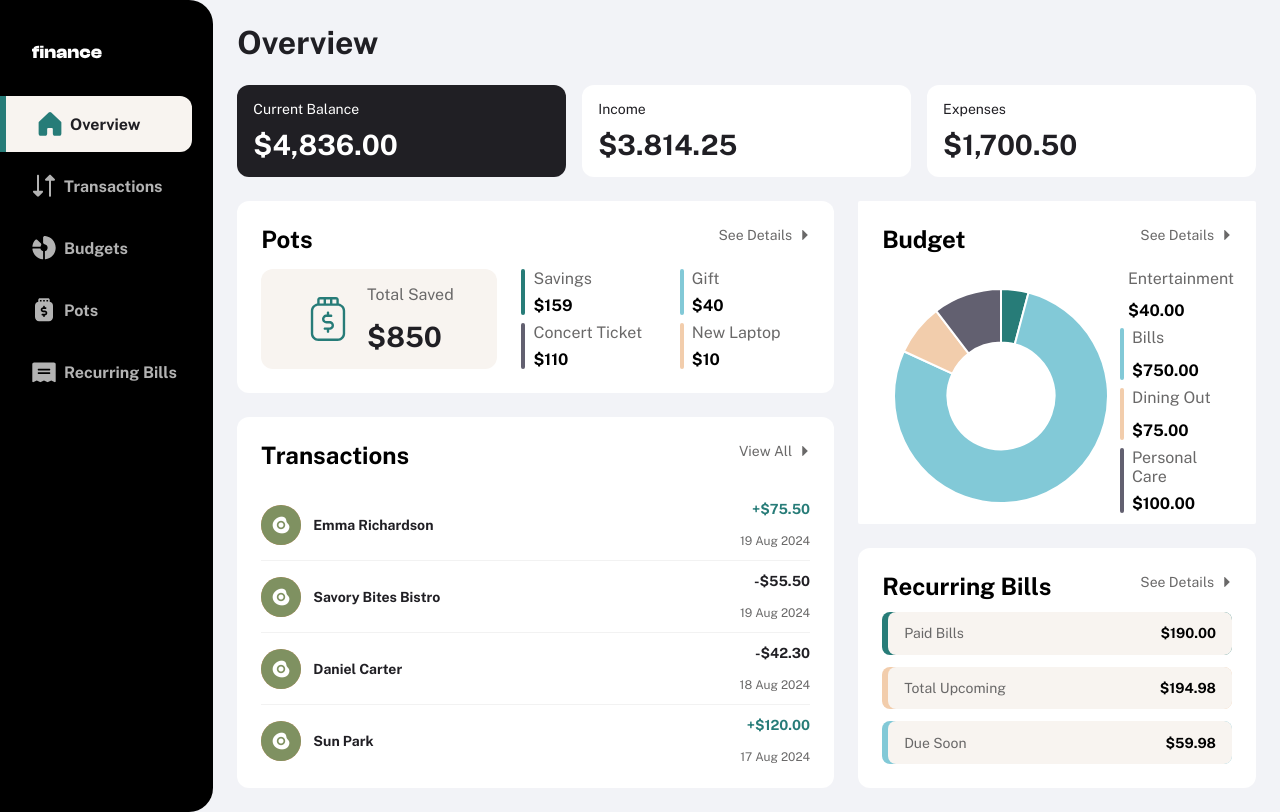
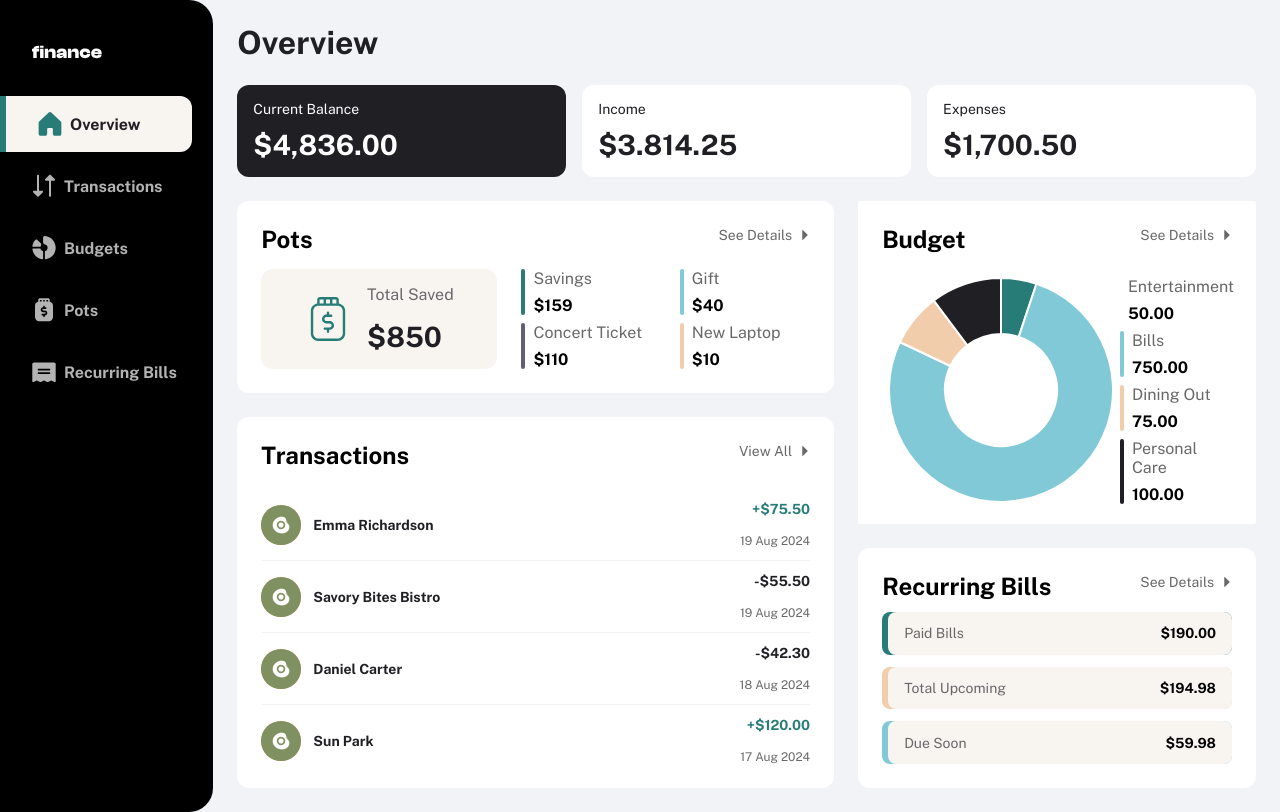
Before and after one commit to kwe92/personal-finance-app, a React (Create React App) app: page /home/Overview in a window 1280 px wide. Built offline with nearby package versions, Linux system fonts and the light colour scheme.

Commit message:
task: data now shared between oberview budget section and the budget view via context

```diff
--- a/src/features/budget/components/budget_summary.tsx
+++ b/src/features/budget/components/budget_summary.tsx
@@ -1,30 +1,61 @@
 import "./css/budget_summary.css";
 import { Doughnut } from "react-chartjs-2";
-import { Chart as ChartJS, registerables } from "chart.js";
 import { SpendingSummaryListTile } from "./spending_summary_list_tile";
 import { Divider } from "../../shared/components/divider";
+import { useBudgetData } from "../../shared/context/budget_context";
+import { useTransactionData } from "../../shared/context/transaction_context";
+import { useDoughnutChartData } from "../../shared/context/doughnut_chart_context";
 
-ChartJS.register(...registerables);
+// TODO: ensure that you are using real data
+
+// TODO: remove duplicated code
 
 export const BudgetSummary = (): JSX.Element => {
-  const options = {
-    layout: {
-      autoPadding: false,
-      padding: 0,
-      margin: 0,
+  const { budgets } = useBudgetData();
+
+  const { transactions } = useTransactionData();
+
+  const { doughnutChartOptions, doughnutChartData } = useDoughnutChartData();
+
+  // TODO: move to budget context
+  const maximumBudgetAmount = budgets?.reduce(
+    (accumulator, budget) => {
+      return (accumulator += budget.maximum);
     },
-  };
+    0 // initial accumulator value
+  );
 
-  const mockData = {
-    datasets: [
-      {
-        data: [40, 750, 75, 100],
+  // TODO: move to budget context
+  const budgetCategories = budgets?.map((budget) => budget.category);
 
-        backgroundColor: ["#277C78", "#82C9D7", "#F2CDAC", "#626070"],
-        hoverOffset: 4,
-      },
-    ],
-  };
+  // TODO: move to budget context
+  const filteredTransactionsByCategory = transactions?.filter((transaction) =>
+    budgetCategories?.includes(transaction.category)
+  );
+
+  // TODO: move to budget context
+  let expendedAmount = 0;
+
+  // TODO: move to budget context
+  // ensure that data is not undefined before iterating over
+  if (filteredTransactionsByCategory) {
+    filteredTransactionsByCategory.forEach(
+      (transaction) => (expendedAmount += transaction.amount)
+    );
+  }
+  // TODO: move to budget context
+  const latestBudgets = budgets?.slice(0, 4);
+
+  // get the latest budgets at most 4
+  const spendingSummaryListTiles = latestBudgets
+    ?.slice(0, 4)
+    .map((budget, i) => (
+      <>
+        <SpendingSummaryListTile budget={budget} />
+        {latestBudgets.length - 1 !== i ? <Divider /> : <></>}
+      </>
+    ));
+
   return (
     // Budget summary main container
     <div className="budget-summary-main">
@@ -32,8 +63,8 @@ export const BudgetSummary = (): JSX.Element => {
 
       <div className="budget-summary-chart-container">
         <Doughnut
-          options={options}
-          data={mockData}
+          options={doughnutChartOptions}
+          data={doughnutChartData}
           style={{ padding: "0px", marginBottom: "10px" }}
         />
       </div>
@@ -42,43 +73,15 @@ export const BudgetSummary = (): JSX.Element => {
 
         <div>
           {" "}
-          <p>$399.00 </p>
-          <p>of $975 limit</p>
+          <p>${Math.abs(expendedAmount).toFixed(2)} </p>
+          <p>of ${maximumBudgetAmount?.toFixed(2)} limit</p>
         </div>
       </div>
 
       {/* spending summary section */}
       <div className="budget-spending-summary">
         <p className="budget-summary-bold-text">Spending Summary</p>
-        <SpendingSummaryListTile
-          label="Bills"
-          maxAmount={750}
-          expendedAmount={150}
-          lineColor="#82C9D7"
-        />
-        <Divider />
-        <SpendingSummaryListTile
-          label="Dining Out"
-          expendedAmount={133}
-          maxAmount={75}
-          lineColor="#F2CDAC"
-        />
-
-        <Divider />
-        <SpendingSummaryListTile
-          label="Personal Care"
-          expendedAmount={40}
-          maxAmount={100}
-          lineColor="#626070"
-        />
-
-        <Divider />
-        <SpendingSummaryListTile
-          label="Entertainment"
-          expendedAmount={15}
-          maxAmount={50}
-          lineColor="#277C78"
-        />
+        {spendingSummaryListTiles}
       </div>
     </div>
   );
--- a/src/features/overview/components/css/overview-budget-section.css
+++ b/src/features/overview/components/css/overview-budget-section.css
@@ -12,7 +12,7 @@
     display: flex;
     width: 100%;
     height: 100%;
-    align-items: center;
+    align-items: start;
     justify-content: space-evenly;
     /* backgroundColor: lightskyblue; */
     padding-top: 24px;
@@ -32,7 +32,7 @@
     display: flex;
     flex-direction: column;
     width: 32%;
-    height: 244px;
+    /* height: 244px; */
     gap: 8px;
  /* backgroundColor: "lightcoral", */
 }
--- a/src/features/overview/components/css/overview_view_shared_styles.css
+++ b/src/features/overview/components/css/overview_view_shared_styles.css
@@ -32,7 +32,7 @@
 
 .colored-line-list-tile-vertical-line{
     width: 4px;
-    height: 100%;
+    /* height: 100%; */
     border-radius: 12px;
   }
 
--- a/src/features/overview/components/overview-budget-section.tsx
+++ b/src/features/overview/components/overview-budget-section.tsx
@@ -3,26 +3,41 @@ import "./css/overview-budget-section.css";
 import { Doughnut } from "react-chartjs-2";
 import OverviewSectionHeader from "./overview_section_header";
 import { ColoredLineListTile } from "./colored_line_list_tile";
-import { Chart as ChartJS, registerables } from "chart.js";
+import {
+  Chart as ChartJS,
+  CategoryScale,
+  LinearScale,
+  PointElement,
+  LineElement,
+  Title,
+  Tooltip,
+  Legend,
+  ArcElement,
+} from "chart.js";
 import { useNavigate } from "react-router";
+import { useBudgetData } from "../../shared/context/budget_context";
+import { useDoughnutChartData } from "../../shared/context/doughnut_chart_context";
 
-ChartJS.register(...registerables);
+ChartJS.register([CategoryScale, ArcElement, Title, Tooltip]);
 
 export const OverviewBudgetSection = (): JSX.Element => {
   const navigate = useNavigate();
 
-  const options = {};
+  const { budgets } = useBudgetData();
 
-  const mockData = {
-    datasets: [
-      {
-        data: [40, 750, 75, 100],
+  const { doughnutChartOptions, doughnutChartData } = useDoughnutChartData();
 
-        backgroundColor: ["#277C78", "#82C9D7", "#F2CDAC", "#626070"],
-        hoverOffset: 4,
-      },
-    ],
-  };
+  const coloredLineListTiles = budgets
+    ?.slice(0, 4)
+    .map((budget) => (
+      <ColoredLineListTile
+        lineColor={budget.theme}
+        title={budget.category}
+        content={budget.maximum.toFixed(2)}
+        style={{ flex: 1 }}
+      />
+    ));
+
   return (
     <div className="overview-budget-section">
       <OverviewSectionHeader
@@ -35,34 +50,15 @@ export const OverviewBudgetSection = (): JSX.Element => {
 
       <div className="overview-budget-section-content">
         <div className="overview-budget-section-dougnut">
-          <Doughnut options={options} data={mockData} />
+          <Doughnut
+            options={doughnutChartOptions}
+            // data={mockData}
+            data={doughnutChartData}
+          />
         </div>
 
         <div className="overview-budget-section-dougnut-labels">
-          <ColoredLineListTile
-            lineColor="#277C78"
-            title="Entertainment"
-            content="$40.00"
-            style={{ flex: 1 }}
-          />
-          <ColoredLineListTile
-            lineColor="#82C9D7"
-            title="Bills"
-            content="$750.00"
-            style={{ flex: 1 }}
-          />
-          <ColoredLineListTile
-            lineColor="#F2CDAC"
-            title="Dining Out"
-            content="$75.00"
-            style={{ flex: 1 }}
-          />
-          <ColoredLineListTile
-            lineColor="#626070"
-            title="Personal Care"
-            content="$100.00"
-            style={{ flex: 1 }}
-          />
+          {coloredLineListTiles}
         </div>
       </div>
     </div>
--- a/src/features/shared/context/budget_context.tsx
+++ b/src/features/shared/context/budget_context.tsx
@@ -29,6 +29,7 @@ const BudgetProvider = ({
     try {
       // comment to simulate a delay
       setBudgets(appData.budgets);
+
       setIsLoading(false);
 
       // uncomment to simulate a delay
--- /dev/null
+++ b/src/features/shared/context/doughnut_chart_context.tsx
@@ -0,0 +1,68 @@
+import * as chartJS from "chart.js";
+import { createContext, useContext } from "react";
+import { useBudgetData } from "./budget_context";
+
+interface DoughnutChartContextData {
+  // TODO: figure out why the chartJS.ChartOptions and chartJS.ChartData do not work with react-chartjs-2 Doughnut options and data properties
+  doughnutChartOptions: any;
+  doughnutChartData: any;
+  //   doughnutChartOptions: chartJS.ChartOptions;
+  //   doughnutChartData: chartJS.ChartData;
+}
+
+const DoughnutChartContext = createContext<DoughnutChartContextData>({
+  doughnutChartOptions: {},
+  doughnutChartData: {
+    datasets: [],
+  },
+});
+
+const DoughnutChartProvider = ({
+  children,
+}: {
+  children: React.ReactNode;
+}): JSX.Element => {
+  // TODO: ensure that you are only calling the backend once, maybe a repository pattern
+  const { budgets } = useBudgetData();
+
+  const doughnutChartOptions = {
+    layout: {
+      autoPadding: false,
+      padding: 0,
+      margin: 0,
+    },
+  };
+
+  const doughnutChartData = {
+    labels: budgets?.map((budget) => {
+      return budget.category;
+    }),
+    datasets: [
+      {
+        data:
+          budgets?.map((budget) => {
+            return Number(budget.maximum.toFixed(2));
+          }) ?? [],
+
+        backgroundColor: budgets?.map((budget) => {
+          return budget.theme;
+        }),
+        hoverOffset: 4,
+      },
+    ],
+  };
+  return (
+    <DoughnutChartContext.Provider
+      value={{
+        doughnutChartOptions: doughnutChartOptions,
+        doughnutChartData: doughnutChartData,
+      }}
+    >
+      {children}
+    </DoughnutChartContext.Provider>
+  );
+};
+
+const useDoughnutChartData = () => useContext(DoughnutChartContext);
+
+export { DoughnutChartProvider, useDoughnutChartData };
--- a/src/features/shared/context/multi_context_provider.tsx
+++ b/src/features/shared/context/multi_context_provider.tsx
@@ -1,5 +1,6 @@
 import { TransactionViewProvider } from "../../transactions/context/transaction_view_context";
 import { BudgetProvider } from "./budget_context";
+import { DoughnutChartProvider } from "./doughnut_chart_context";
 import { TransactionProvider } from "./transaction_context";
 
 export const MultiContextProvider = ({
@@ -10,7 +11,9 @@ export const MultiContextProvider = ({
   return (
     <>
       <TransactionProvider>
-        <BudgetProvider>{children}</BudgetProvider>
+        <BudgetProvider>
+          <DoughnutChartProvider>{children}</DoughnutChartProvider>
+        </BudgetProvider>
       </TransactionProvider>
     </>
   );
--- a/src/features/shared/models/budget.tsx
+++ b/src/features/shared/models/budget.tsx
@@ -2,10 +2,14 @@ class Budget {
   category: string;
   maximum: number;
   theme: string;
+  createdAt: string;
+  updatedAt: string;
   constructor(data: BudgetData) {
     this.category = data.category;
     this.maximum = data.maximum;
     this.theme = data.theme;
+    this.createdAt = data.createdAt;
+    this.updatedAt = data.updatedAt;
   }
 
   static fromJSON(json: Map<string, any>) {
@@ -13,6 +17,8 @@ class Budget {
       category: json.get("category") as string,
       maximum: json.get("maximum") as number,
       theme: json.get("theme") as string,
+      createdAt: json.get("created_at") as string,
+      updatedAt: json.get("updated_at") as string,
     });
   }
 }
```
Also changed, not shown: src/features/budget/components/spending_summary_list_tile.tsx (+25 -12 lines).
